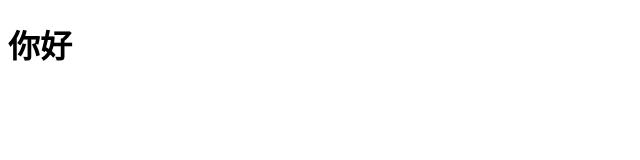
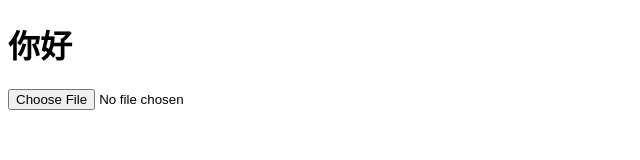
Before and after one commit to JxOfSky/codes, a plain HTML site: page index.html in a window 1280 px wide. Shown: the whole page, without its empty margins (0-640 px from the left). Drawn offline with Linux system fonts and the light colour scheme.

Commit message:
Update index.html

```diff
--- a/index.html
+++ b/index.html
@@ -8,5 +8,8 @@
 </head>
 <body>
     <h1>你好</h1>
+    <form>
+        <input name="myfile" type="file">
+    </form>
 </body>
 </html>
```
